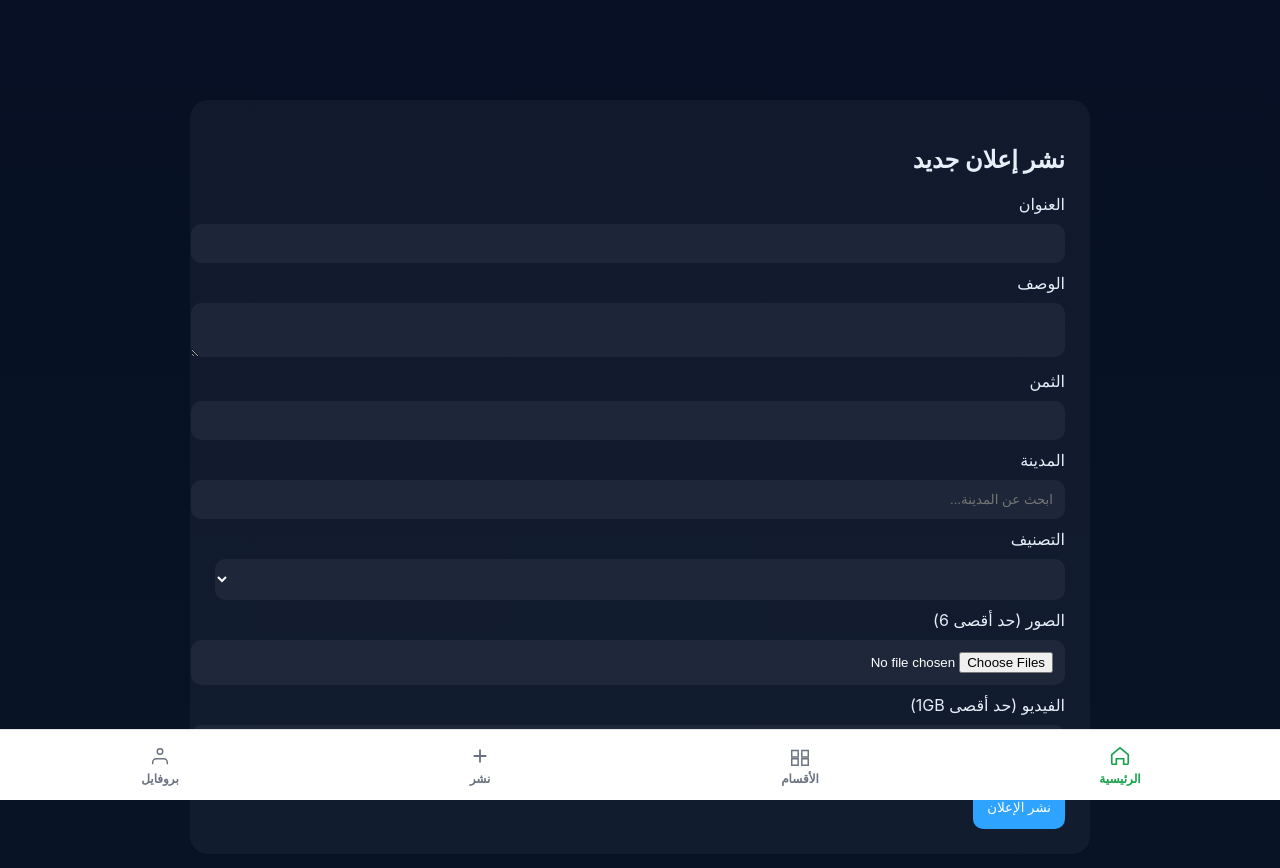
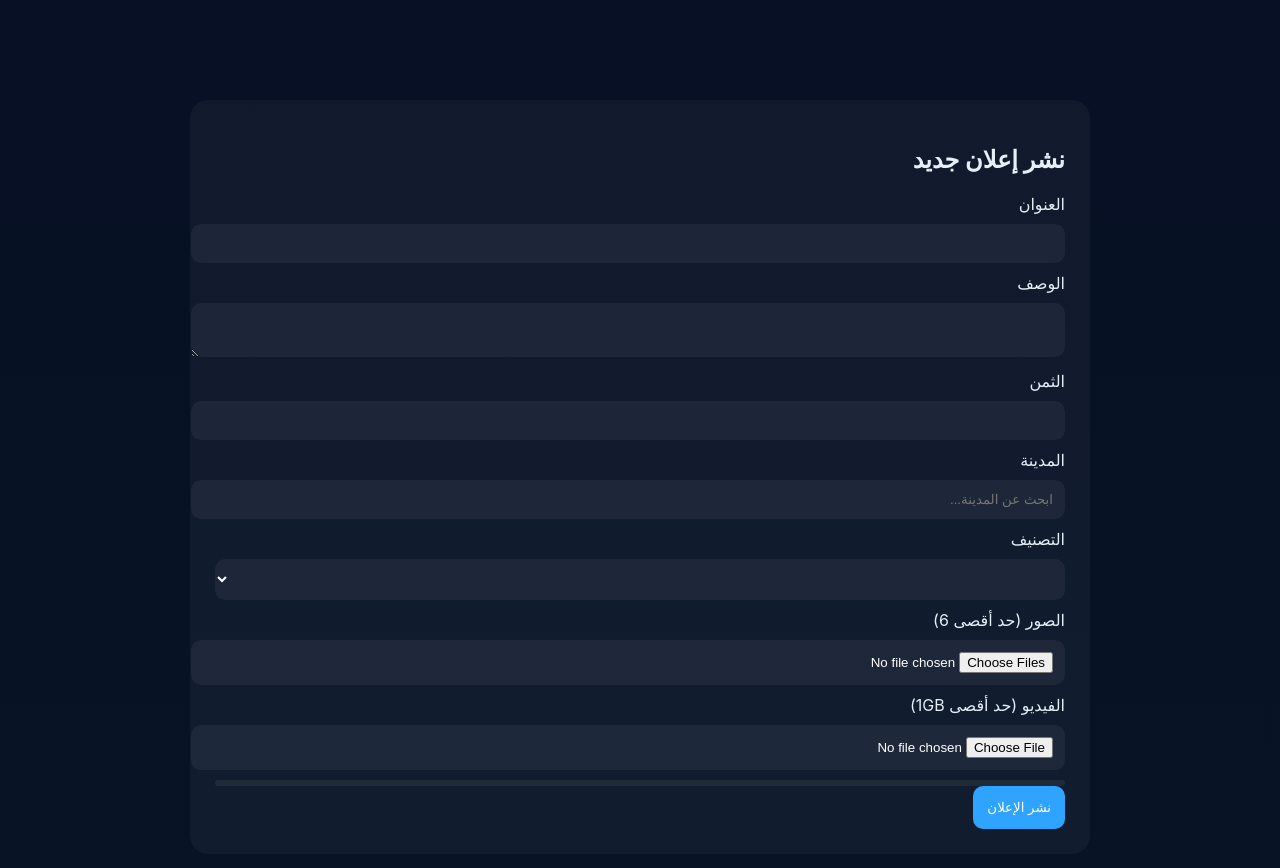
Before and after one commit to momo-9977/Nexobet, a website: page public/post-ad.html in a window 1280 px wide. Drawn offline with Linux system fonts and the light colour scheme; no server answers.

```diff
--- a/public/post-ad.html
+++ b/public/post-ad.html
@@ -115,49 +115,6 @@
   border-radius:10px;
   display:none;
 }
-/* ================= NAV (UNCHANGED) ================= */
-
-.modern-flat-nav{
-  position:fixed;
-  bottom:0;
-  left:0;
-  right:0;
-  height:70px;
-  background:#ffffff;
-  border-top:1px solid #e5e7eb;
-  display:flex;
-  justify-content:space-around;
-  align-items:center;
-  z-index:999;
-}
-
-.modern-flat-item{
-  flex:1;
-  text-align:center;
-  text-decoration:none;
-  color:#6b7280;
-  font-size:12px;
-  font-weight:600;
-  display:flex;
-  flex-direction:column;
-  align-items:center;
-  justify-content:center;
-  gap:4px;
-}
-
-.modern-flat-nav svg{
-  width:22px !important;
-  height:22px !important;
-}
-
-.modern-flat-item.active{
-  color:#16a34a;
-}
-
-@media(max-width:700px){
-  .hero{height:240px}
-}
-
 </style>
 </head>
 
@@ -206,38 +163,6 @@
 </div>
 
 <div class="toast" id="toast">تم نشر الإعلان بنجاح ✔</div>
-<!-- NAVIGATION (UNCHANGED) -->
-<nav class="modern-flat-nav">
-
-  <a href="/" class="modern-flat-item active">
-    <svg viewBox="0 0 24 24" fill="none" stroke="currentColor" stroke-width="1.8">
-      <path d="M3 10.5L12 3l9 7.5V20a1 1 0 0 1-1 1h-4v-6H8v6H4a1 1 0 0 1-1-1v-9.5z"/>
-    </svg>
-    <span>الرئيسية</span>
-  </a>
-
-  <a href="/categories" class="modern-flat-item">
-    <svg viewBox="0 0 24 24" fill="none" stroke="currentColor" stroke-width="1.6">
-      <path d="M3 6h7v7H3V6zm11 0h7v7h-7V6zM3 15h7v7H3v-7zm11 0h7v7h-7v-7z"/>
-    </svg>
-    <span>الأقسام</span>
-  </a>
-
-  <a href="/post-ad" class="modern-flat-item">
-    <svg viewBox="0 0 24 24" fill="none" stroke="currentColor" stroke-width="2">
-      <path d="M12 5v14M5 12h14"/>
-    </svg>
-    <span>نشر</span>
-  </a>
-
-  <a href="/profile" class="modern-flat-item">
-    <svg viewBox="0 0 24 24" fill="none" stroke="currentColor" stroke-width="1.6">
-      <circle cx="12" cy="7" r="3"/>
-      <path d="M20 21v-2a4 4 0 0 0-4-4H8a4 4 0 0 0-4 4v2"/>
-    </svg>
-    <span>بروفايل</span>
-  </a>
-</nav>
 
 <script>
 const MAX_IMAGES = 6;
```
